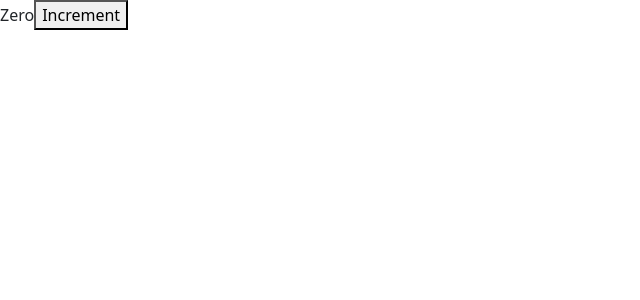
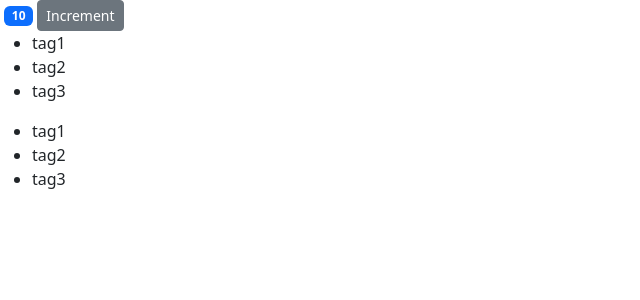
Before and after one commit to IMAMSGIT/counter-increase-react-app, a React (Create React App) app: page / in a window 1280 px wide. Shown: the top 300 px of the page, without its empty margins (0-640 px from the left). Built offline with nearby package versions, Linux system fonts and the light colour scheme.

Commit message:
rendering list, handling events,conditional rendering

```diff
--- a/package.json
+++ b/package.json
@@ -6,7 +6,7 @@
     "@testing-library/jest-dom": "^5.16.5",
     "@testing-library/react": "^13.4.0",
     "@testing-library/user-event": "^13.5.0",
-    "bootstrap": "^5.2.3",
+    "bootstrap": "^5.3.0-alpha1",
     "react": "^18.2.0",
     "react-dom": "^18.2.0",
     "react-scripts": "5.0.1",
--- a/src/components/counter.jsx
+++ b/src/components/counter.jsx
@@ -1,18 +1,70 @@
 import React, { Component } from "react";
 class Counter extends Component {
-  state = { count: 0 };
+  // special state property/object render method needs
+  state = {
+    count: 10,
+    // rendering list
+    tags: ["tag1", "tag2", "tag3"],
+    // imageUrl: "https://picsum.photos/200",
+  };
+
+  // render method
+  render() {
+    return (
+      <div>
+        {/* /* image added */}
+        {/* <img src={this.state.imageUrl} alt="" /> */}
+        <span className={this.getBadgeClasses()}>{this.formatCount()} </span>
+
+        {/* Handling events */}
+        <button
+          onClick={this.handleIncrement}
+          className="btn btn-secondary btn-sm"
+        >
+          Increment
+        </button>
+
+        {/* Rendering list */}
+        <ul>
+          {this.state.tags.map((tag) => (
+            <li key={tag}>{tag}</li>
+          ))}
+        </ul>
+        {this.renderTags()}
+
+        {/* Conditional rendering */}
+        {this.state.tags.length === 0 && "Please create a new tag"}
+      </div>
+    );
+  }
+
+  handleIncrement() {
+    console.log("Increment clicked");
+  }
+
+  getBadgeClasses() {
+    let classes = "badge m-1 bg-";
+    classes += this.state.count === 0 ? "warning" : "primary";
+    return classes;
+  }
+
+  // conditional rendering
+  renderTags() {
+    if (this.state.tags.length === 0) return <p>There are no tags</p>;
+    return (
+      <ul>
+        {this.state.tags.map((tag) => (
+          <li key={tag}>{tag}</li>
+        ))}
+      </ul>
+    );
+  }
+
+  // holding state variables value
   formatCount() {
     const { count } = this.state;
     return count === 0 ? "Zero" : count;
   }
-  render() {
-    return (
-      <React.Fragment>
-        <span>{this.formatCount()}</span>
-        <button>Increment</button>
-      </React.Fragment>
-    );
-  }
 }
 
 export default Counter;
--- a/src/index.js
+++ b/src/index.js
@@ -3,7 +3,7 @@ import ReactDOM from "react-dom/client";
 import "./index.css";
 import App from "./App";
 import reportWebVitals from "./reportWebVitals";
-import "bootstrap/dist/css/bootstrap.css";
+import "bootstrap/dist/css/bootstrap.min.css";
 import Counter from "./components/counter";
 
 const root = ReactDOM.createRoot(document.getElementById("root"));
```
Also changed, not shown: 1 other file (tests, documents, lock files or other folders).
